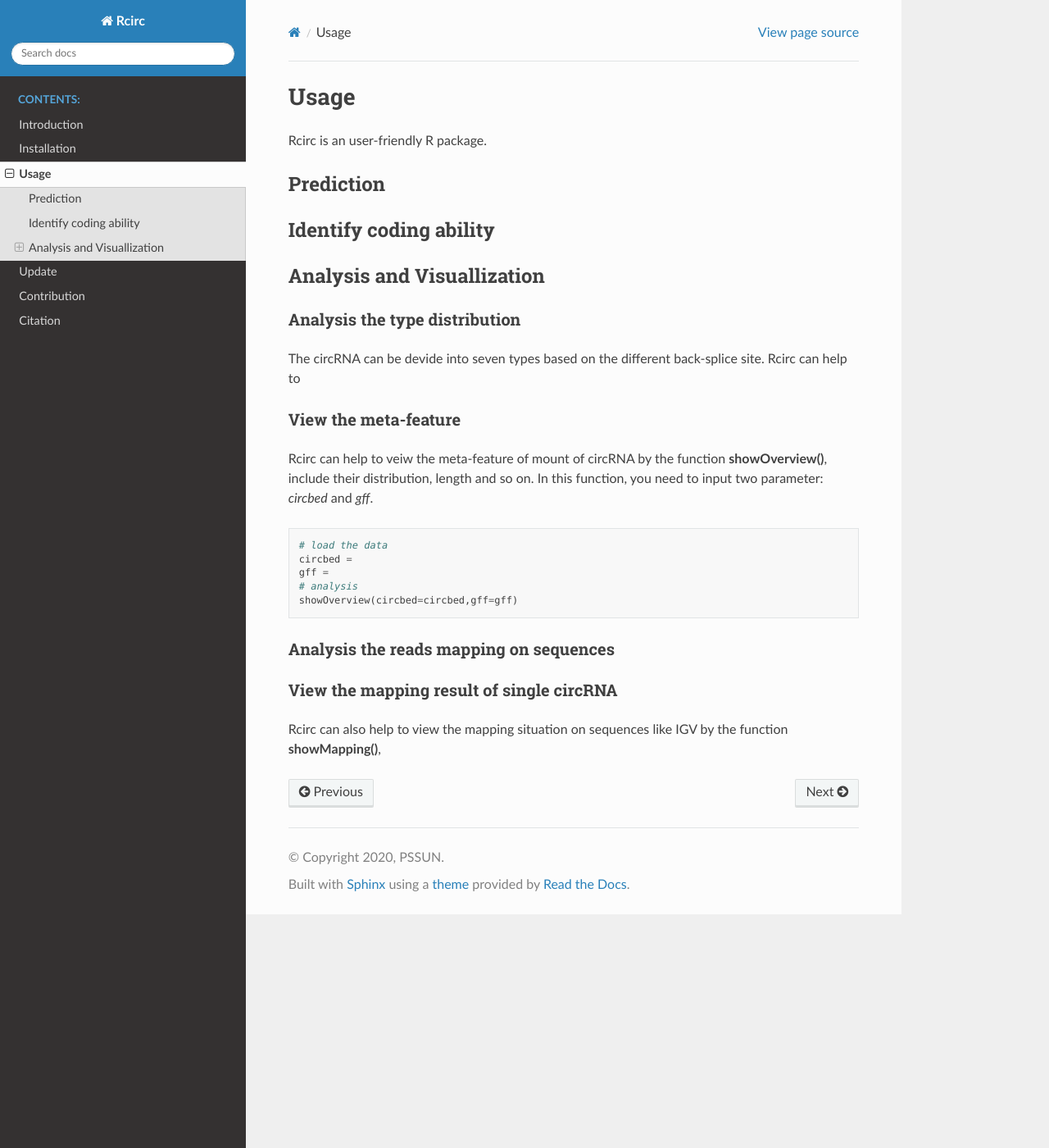
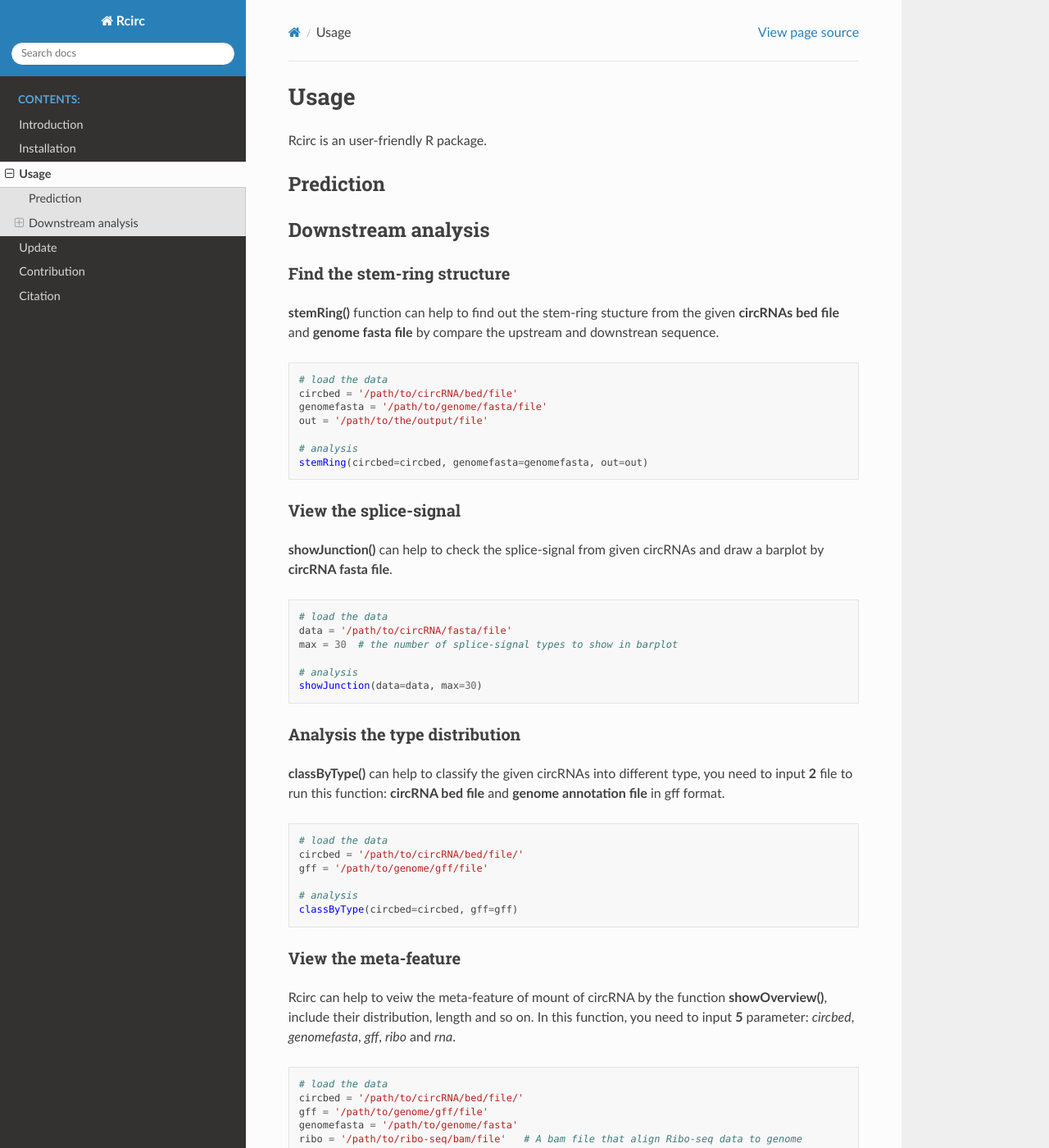
Before and after one commit to PSSUN/Rcirc_doc, a Sphinx documentation site: the page built from source/Usage/Usage.md, in a window 1280 px wide and 1400 px high. Shown: the whole window at 82% size. Built offline with Sphinx 7.4.7 and the Read the Docs theme 2.0.0, drawn with Linux system fonts in a browser that asks for light colours; some of the changed text lies outside the part shown.

Commit message:
Update Usage.md

````diff
--- a/source/Usage/Usage.md
+++ b/source/Usage/Usage.md
@@ -3,26 +3,98 @@ Rcirc is an user-friendly R package.
 
 ## Prediction
 
-## Identify coding ability
+## Downstream analysis
 
-## Analysis and Visuallization
+### Find the stem-ring structure
+
+**stemRing()** function can help to find out the stem-ring stucture from the given **circRNAs bed file** and **genome fasta file** by compare the upstream and downstrean sequence.
+```R
+# load the data
+circbed = '/path/to/circRNA/bed/file'
+genomefasta = '/path/to/genome/fasta/file'
+out = '/path/to/the/output/file'
+
+# analysis
+stemRing(circbed=circbed, genomefasta=genomefasta, out=out)
+```
+
+### View the splice-signal
+**showJunction()** can help to check the splice-signal from given circRNAs and draw a barplot by **circRNA fasta file**.
+```R
+# load the data
+data = '/path/to/circRNA/fasta/file'
+max = 30  # the number of splice-signal types to show in barplot
+
+# analysis
+showJunction(data=data, max=30)
+```
 
 ### Analysis the type distribution
-The circRNA can be devide into seven types based on the different back-splice site. Rcirc can help to
+**classByType()** can help to classify the given circRNAs into different type, you need to input **2** file to run this function: **circRNA bed file** and **genome annotation file** in gff format.
+
+```R
+# load the data
+circbed = '/path/to/circRNA/bed/file/'
+gff = '/path/to/genome/gff/file'
+
+# analysis
+classByType(circbed=circbed, gff=gff)
+
+```
 
 ### View the meta-feature
-Rcirc can help to veiw the meta-feature of mount of circRNA by the function **showOverview()**, include their distribution, length and so on. In this function, you need to input two parameter: *circbed* and *gff*.
+Rcirc can help to veiw the meta-feature of mount of circRNA by the function **showOverview()**, include their distribution, length and so on. In this function, you need to input **5** parameter: *circbed*, *genomefasta*, *gff*, *ribo* and *rna*.
 
-```
+```R
 # load the data
-circbed =
-gff =
+circbed = '/path/to/circRNA/bed/file/'
+gff = '/path/to/genome/gff/file'
+genomefasta = '/path/to/genome/fasta'
+ribo = '/path/to/ribo-seq/bam/file'   # A bam file that align Ribo-seq data to genome
+rna = '/path/to/rna-seq/bam/file'     # A bam file that align RNA-seq data to genome
+
 # analysis
-showOverview(circbed=circbed,gff=gff)
+showOverview(circbed=circbed,
+ 	gff=gff,
+ 	genomefasta=genomefasta,
+ 	ribo=ribo,
+ 	rna=rna
+)
 ```
 
 ### Analysis the reads mapping on sequences
+You can use **circ_summary()** to analyse the mapping situation, it need **2** file as input: *bam* file and *gff* file,The bam file is obtained by aligning the Ribo-seq data to the virtual genome. The creation of the virtual genome can be automatically performed by the **makeGenome()** function. The gff file is automatically generated when **makeGenome()** creates the virtual genome.
 
+```R
+# load the data
+bam = '/path/to/bam/file'
+gff = '/path/to/gff/file'
+
+# analysis
+summary <- circ_summary(bamfile=bam, gff=gff)
+```
+
+*summary* is a dataframe which contains all the information of mapping reads, *summary* can also be used as the input of function **mappingPlot()**.
 
 ### View the mapping result of single circRNA
-Rcirc can also help to view the mapping situation on sequences like IGV by the function **showMapping()**,
+Rcirc can also help to view the mapping situation on sequences like IGV by the function **mappingPlot()**, it can show each reads that mapped to junction site, you need **2** file as input: **virtual genome fasta** file and *summary*, usage:
+
+```R
+# load data
+fa = '/path/to/virtual/genome/fasta/file'
+summary <- circ_summary(bamfile=bam, gff=gff)
+
+# parameter
+index = 1         # The index of circRNA you want to view
+upstream = 100    # Upstream distance to junction (bp)
+downstream = 100  # Downstream distance to junction (bp)
+
+# analysis
+pic <- mappingPlot(summary=summary,
+                   circ_index=index,
+ 	           genomefile=fa,
+		   upstream=upstream,
+		   downstream=downstream,
+                   style='aside'
+)
+```
````
